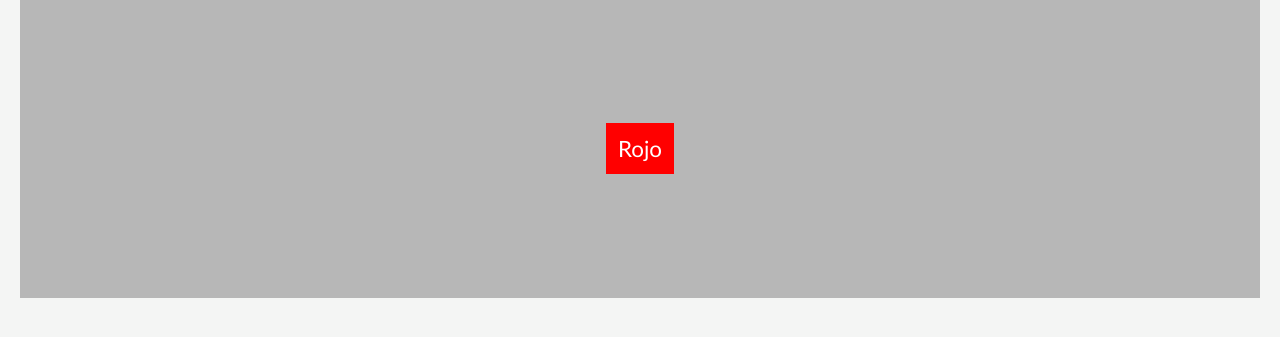
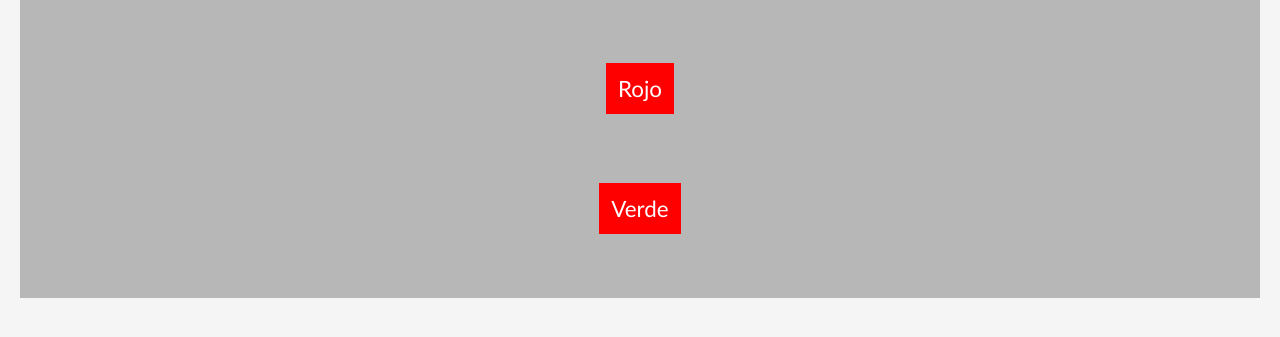
Before and after one commit to Pepekid/cursoGit, a plain HTML site: page index.html in a window 1280 px wide. Shown: the part 71-408 px from the top of the page. Drawn offline with Linux system fonts and the light colour scheme.

Commit message:
creando parrafo verde

```diff
--- a/index.html
+++ b/index.html
@@ -10,6 +10,7 @@
 		<h1>Proyecto pepekid</h1>
 		<div class="contenedor">
 			<p>Rojo</p>
+			<p>Verde</p>
 		</div>
 		<script src="js/app.js"></script>
 	</body>
```
